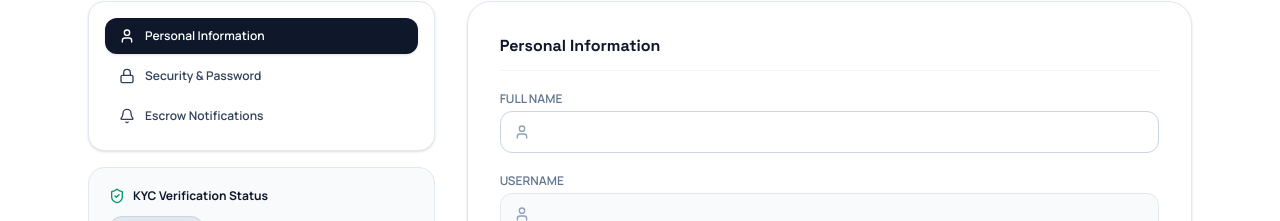
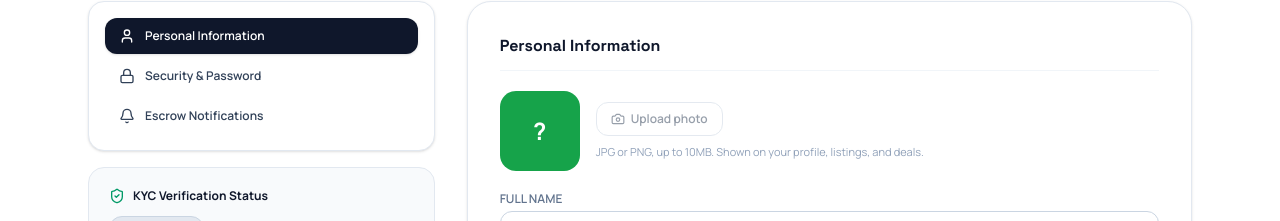
Before and after one commit to FosterSOAsare/p2p, a React (Vite) app in the folder web/: page /settings in a window 1280 px wide. Shown: the part 263-484 px from the top of the page. Built offline with nearby package versions, Linux system fonts and the light colour scheme; no server answers.

Commit message:
feat: add profile photo upload functionality in UserSettings

```diff
--- a/web/src/pages/UserSettings.tsx
+++ b/web/src/pages/UserSettings.tsx
@@ -1,4 +1,4 @@
-import { useEffect, useState } from 'react'
+import { useEffect, useRef, useState } from 'react'
 import { Link } from 'react-router-dom'
 import { useForm } from 'react-hook-form'
 import { zodResolver } from '@hookform/resolvers/zod'
@@ -14,9 +14,13 @@ import {
   Clock,
   XCircle,
   Save,
+  Camera,
+  Loader2,
+  Trash2,
 } from 'lucide-react'
 import { useMe } from '../features/auth/data/authApi'
 import { useUpdateNotificationPrefs, useUpdateProfile } from '../features/user/data/usersApi'
+import { useUploadSingleFile } from '../features/upload/data/uploadApi'
 import { profileSchema, type ProfileForm } from '../features/user/data/schemas'
 import { apiErrorMessage } from '../features/shared/libs/api'
 
@@ -32,6 +36,8 @@ export function UserSettings() {
   const { data: me } = useMe()
   const updateProfile = useUpdateProfile()
   const updatePrefs = useUpdateNotificationPrefs()
+  const uploadAvatar = useUploadSingleFile()
+  const fileInputRef = useRef<HTMLInputElement>(null)
 
   const {
     register,
@@ -57,6 +63,19 @@ export function UserSettings() {
       phone: values.phone === '' ? null : values.phone,
     })
   })
+
+  // Upload the picked image to Cloudinary, then persist its URL on the profile.
+  const onAvatarSelected = (e: React.ChangeEvent<HTMLInputElement>) => {
+    const file = e.target.files?.[0]
+    e.target.value = '' // let the same file be re-picked later
+    if (!file) return
+    uploadAvatar.mutate(file, {
+      onSuccess: (res) => updateProfile.mutate({ avatarUrl: res.url }),
+    })
+  }
+
+  const removeAvatar = () => updateProfile.mutate({ avatarUrl: null })
+  const avatarBusy = uploadAvatar.isPending || updateProfile.isPending
 
   const kycStatus = me?.kycStatus ?? 'unverified'
 
@@ -174,6 +193,67 @@ export function UserSettings() {
               <h3 className="font-display text-base font-bold text-slate-900 dark:text-white border-b border-slate-100 dark:border-slate-800 pb-3">
                 Personal Information
               </h3>
+
+              {/* Profile photo */}
+              <div className="flex items-center gap-4">
+                <div className="relative shrink-0">
+                  {me?.avatarUrl ? (
+                    <img
+                      src={me.avatarUrl}
+                      alt="Your profile photo"
+                      className="h-20 w-20 rounded-2xl object-cover border border-slate-200 dark:border-slate-700"
+                    />
+                  ) : (
+                    <span className="flex h-20 w-20 items-center justify-center rounded-2xl bg-primary-600 text-2xl font-bold text-white uppercase">
+                      {me?.username.charAt(0) ?? '?'}
+                    </span>
+                  )}
+                  {avatarBusy && (
+                    <span className="absolute inset-0 flex items-center justify-center rounded-2xl bg-slate-950/50">
+                      <Loader2 size={20} className="animate-spin text-white" />
+                    </span>
+                  )}
+                </div>
+
+                <div className="space-y-2">
+                  <div className="flex flex-wrap items-center gap-2">
+                    <button
+                      type="button"
+                      onClick={() => fileInputRef.current?.click()}
+                      disabled={avatarBusy || !me}
+                      className="inline-flex items-center gap-1.5 rounded-xl border border-slate-300 dark:border-slate-700 bg-white dark:bg-slate-950 px-3.5 py-2 text-xs font-semibold text-slate-700 dark:text-slate-200 hover:bg-slate-50 dark:hover:bg-slate-800 cursor-pointer disabled:opacity-50"
+                    >
+                      <Camera size={14} /> {me?.avatarUrl ? 'Change photo' : 'Upload photo'}
+                    </button>
+                    {me?.avatarUrl && (
+                      <button
+                        type="button"
+                        onClick={removeAvatar}
+                        disabled={avatarBusy}
+                        className="inline-flex items-center gap-1.5 rounded-xl px-3 py-2 text-xs font-semibold text-rose-600 dark:text-rose-400 hover:bg-rose-50 dark:hover:bg-rose-950/40 cursor-pointer disabled:opacity-50"
+                      >
+                        <Trash2 size={14} /> Remove
+                      </button>
+                    )}
+                  </div>
+                  <p className="text-[11px] text-slate-400 dark:text-slate-500">
+                    JPG or PNG, up to 10MB. Shown on your profile, listings, and deals.
+                  </p>
+                  {uploadAvatar.isError && (
+                    <p className="text-[11px] font-semibold text-rose-600 dark:text-rose-400">
+                      {apiErrorMessage(uploadAvatar.error)}
+                    </p>
+                  )}
+                </div>
+
+                <input
+                  ref={fileInputRef}
+                  type="file"
+                  accept="image/*"
+                  onChange={onAvatarSelected}
+                  className="hidden"
+                />
+              </div>
 
               {/* Full Name */}
               <div className="space-y-1">
```
Also changed, not shown: 1 other file (tests, documents, lock files or other folders).
